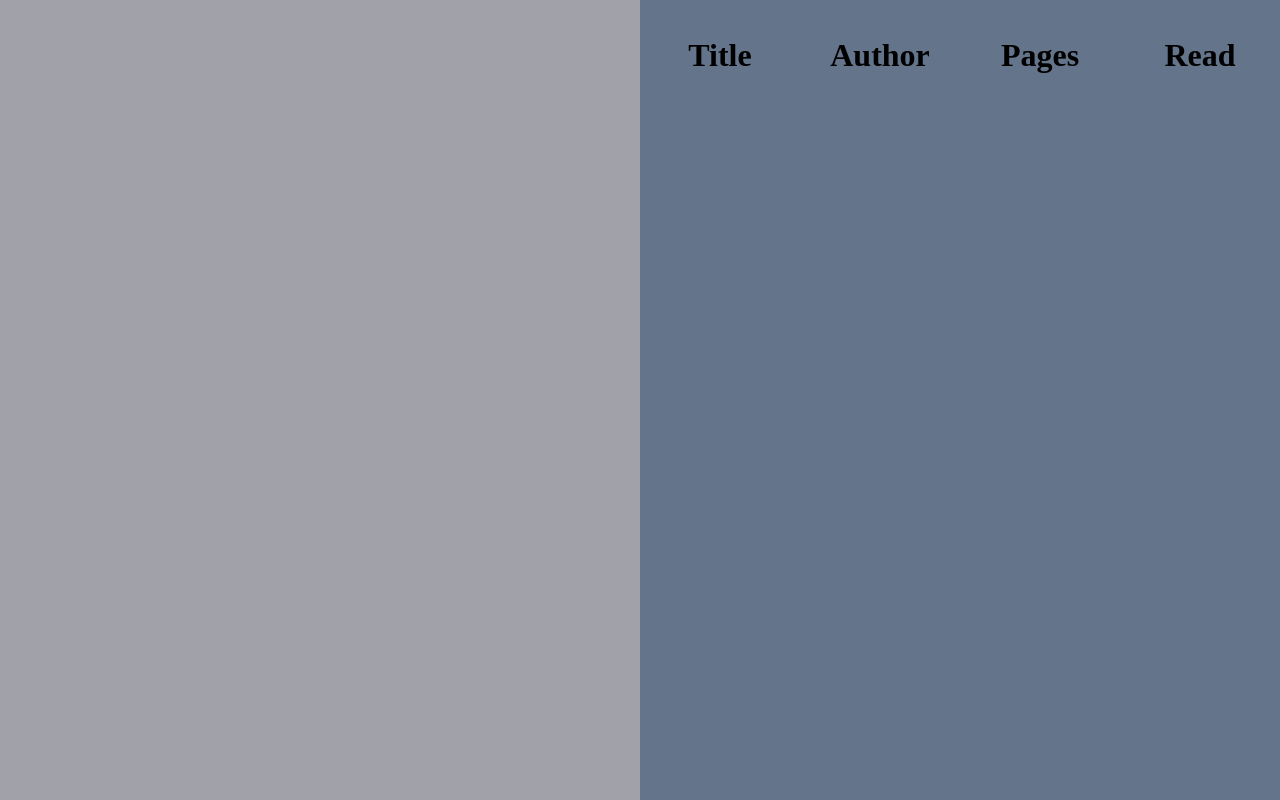
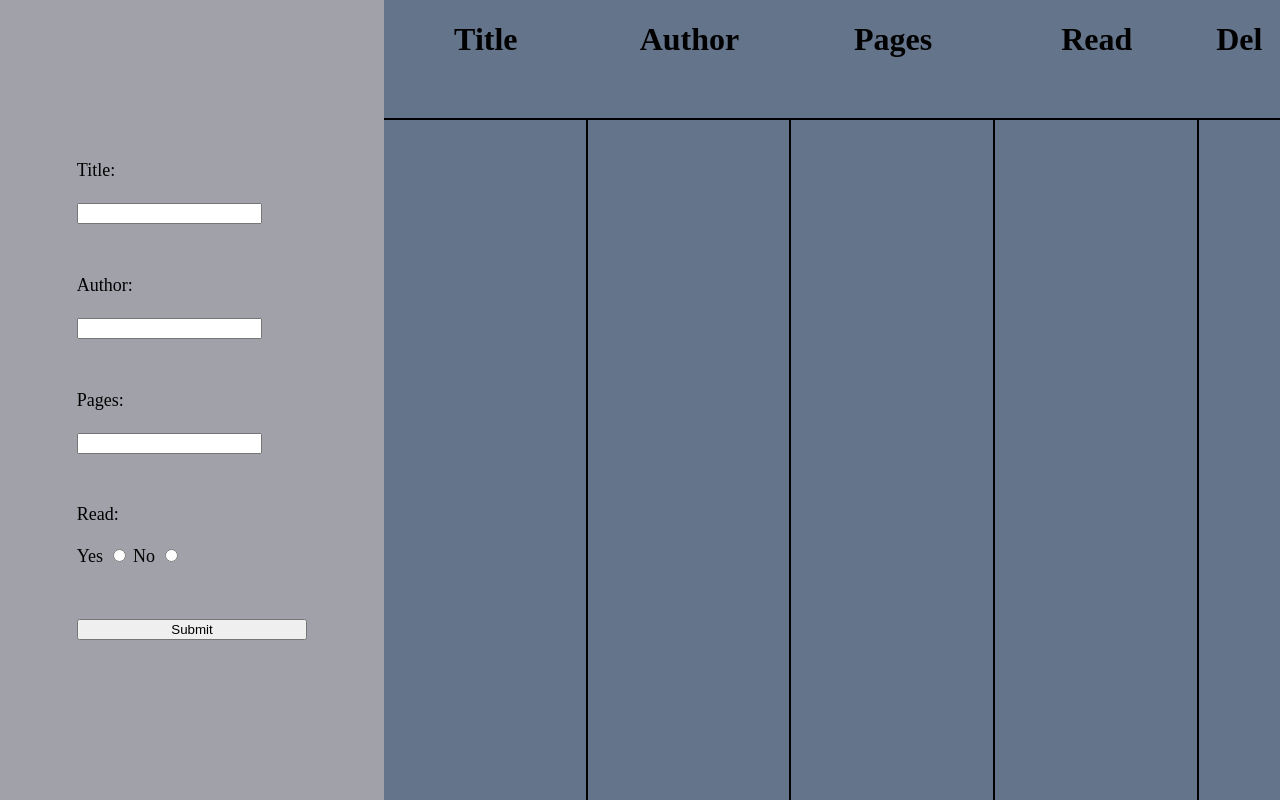
Before and after one commit to twalkom23/Library, a plain HTML site: page index.html in a window 1280 px wide. Drawn offline with Linux system fonts and the light colour scheme.

Commit message:
Created the Html and CSS for page

```diff
--- a/index.html
+++ b/index.html
@@ -9,21 +9,50 @@
 </head>
 <body>
     <div class="formContainer">
-
+        <form>
+            <div class="titleForm">
+                <label for="titleForm">Title: </label><br><br>
+                <input type="text" id="titleForm" name="title">
+            </div>
+            <div class="authorForm">
+                <label for="authorForm">Author: </label><br><br>
+                <input type="text" id="authorForm" name="author">
+            </div>
+            <div class="pagesForm">
+                <label for="pagesForm">Pages: </label><br><br>
+                <input type="number" id="pagesForm" name="pages">
+            </div>
+            <div class="readForm">Read: <br><br>
+                <label for="yes">Yes</label>
+                <input type="radio"  id="yes" name="yesOrNo" value="yes">
+                <label for="no">No</label>
+                <input type="radio" id="no" name="yesOrNo" value="no">
+            </div>
+            <button type="submit">Submit</button>
+        </form>
     </div>
     <div class="displayContainer">
+            <div class="topRow">
+                <h1>Title</h1>
+                <h1>Author</h1>
+                <h1>Pages</h1>
+                <h1>Read</h1>
+                <h1>Del</h1>
+            </div>
             <div class="title">
-                <h1>Title</h1>
-                <div class="topLine"></div>
+
             </div>
             <div class="author">
-                <h1>Author</h1>
+
             </div>
             <div class="pages">
-                <h1>Pages</h1>
+
             </div>
             <div class="readYN">
-                <h1>Read</h1>
+
+            </div>
+            <div class="delete">
+
             </div>
     </div>
 </body>
--- a/style.css
+++ b/style.css
@@ -5,28 +5,77 @@ body {
 }
 .formContainer {
     position: absolute;
-    width: 50vw;
+    width: 30vw;
     height: 100vh;
     top: 0;
     left: 0;
     background-color: #a1a1aa;
+    display: grid;
+    grid-template-columns: 1fr 3fr 1fr;
+    grid-template-rows: 1fr 3fr 1fr;
 }
+form {
+    grid-column: 2 / 3;
+    grid-row: 2 / 3;
+    display: grid;
+    grid-template-rows: 1fr 1fr 1fr 1fr;
+    font-size: large;
+
+
+}
+form .titleForm {
+    grid-row: 1 / 2;
+}
+form .authorForm {
+    grid-row: 2 / 3;
+}
+form .pagesForm {
+    grid-row: 3 / 4;
+}
+
+
 
 .displayContainer {
     background-color: #64748b;
-    width: 50vw;
+    width: 70vw;
     height: 100vh;
     position: absolute;
     top: 0;
     right: 0;
     display: grid;
-    grid-template-columns: 1fr 1fr 1fr 1fr;
+    grid-template-columns: 1fr 1fr 1fr 1fr 0.4fr;
     grid-template-rows: 15% 85%;
+    text-align: center;
 }
-.displayContainer h1 {
-    text-align: center;
-    padding-top: 10%;
+.displayContainer .topRow {
+    display: grid;
+    grid-template-columns: 1fr 1fr 1fr 1fr 0.4fr;
+    grid-column: 1 / 6;
+    grid-row: 1 / 2;
+    border-bottom: 2px solid black;
 }
-.topLine {
+.displayContainer .title {
+    grid-column: 1 / 2;
+    grid-row: 2 / 3;
+    border-right: 2px solid black;
+}
+.displayContainer .author {
+    grid-column: 2 / 3;
+    grid-row: 2 / 3;
+    border-right: 2px solid black;
+}
+.displayContainer .pages {
+    grid-column: 3 / 4;
+    grid-row: 2 / 3;
+    border-right: 2px solid black;
+}
+.displayContainer .readYN {
+    grid-column: 4 / 5;
+    grid-row: 2 / 3;
+    border-right: 2px solid black;
+}
+.displayContainer .delete {
+    grid-column: 5 / 6;
+    grid-row: 2 / 3;
 
 }
```
